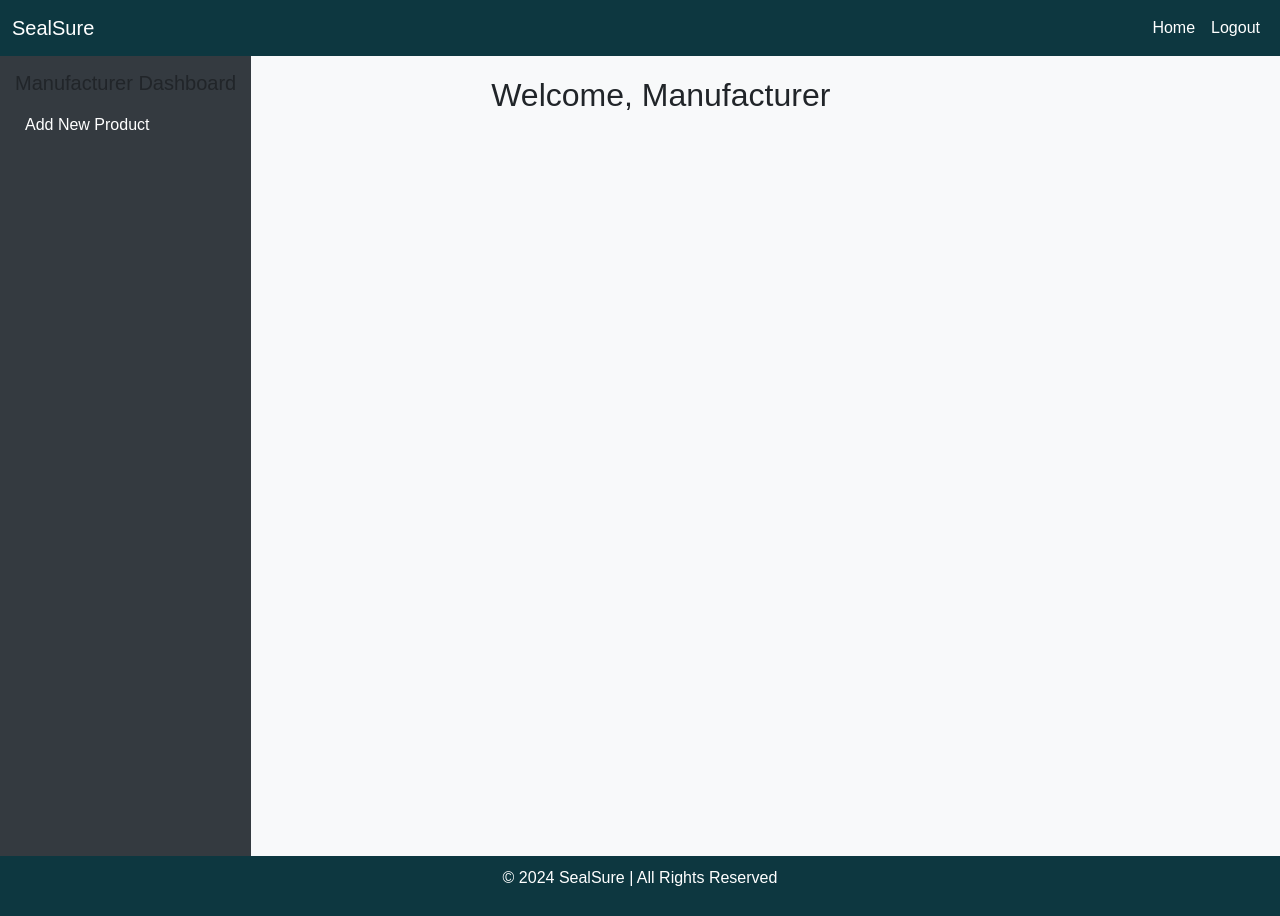
After one commit to Make-Skilled/Counterfeit-Products-Using-Blockchain, a Flask app: page /manufacturerDashboard in a window 1280 px wide. The commit adds this page. Run offline with Flask 3, Linux system fonts and the light colour scheme.

Commit message:
new updates

```diff
--- a/src/app.py
+++ b/src/app.py
@@ -1,50 +1,55 @@
-from web3 import Web3,HTTPProvider
-from flask import Flask,render_template,redirect,request,jsonify,session
+from web3 import Web3, HTTPProvider
+from flask import Flask, render_template, redirect, request, jsonify, session
 import json
 import bcrypt
 from werkzeug.utils import secure_filename
 import os
 import hashlib
 
-userManagementArtifactPath="../build/contracts/userManagement.json"
-blockchainServer="HTTP://127.0.0.1:7545"
+userManagementArtifactPath = "../build/contracts/userManagement.json"
+blockchainServer = "HTTP://127.0.0.1:7545"
 
-def connectWithContract(wallet,artifact=userManagementArtifactPath):
-    web3=Web3(HTTPProvider(blockchainServer)) # it is connecting with server
+def connectWithContract(wallet, artifact=userManagementArtifactPath):
+    web3 = Web3(HTTPProvider(blockchainServer))  # it is connecting with server
     print('Connected with Blockchain Server')
 
-    if (wallet==0):
-        web3.eth.defaultAccount=web3.eth.accounts[0]
+    if wallet == 0:
+        web3.eth.defaultAccount = web3.eth.accounts[0]
     else:
-        web3.eth.defaultAccount=wallet
+        web3.eth.defaultAccount = wallet
     print('Wallet Selected')
 
     with open(artifact) as f:
-        artifact_json=json.load(f)
-        contract_abi=artifact_json['abi']
-        contract_address=artifact_json['networks']['5777']['address']
+        artifact_json = json.load(f)
+        contract_abi = artifact_json['abi']
+        contract_address = artifact_json['networks']['5777']['address']
 
-    contract=web3.eth.contract(abi=contract_abi,address=contract_address)
+    contract = web3.eth.contract(abi=contract_abi, address=contract_address)
     print('Contract Selected')
-    return contract,web3
+    return contract, web3
 
-
-app=Flask(__name__)
-app.secret_key="1234567890"
-
+app = Flask(__name__)
+app.secret_key = "1234567890"
 
 @app.route('/')
 def homePage():
     return render_template('index.html')
 
-@app.route('/login')
+@app.route('/consumerlogin')
 def loginPage():
-    return render_template('login.html')
+    return render_template('consumerlogin.html')
+
+@app.route('/retaailerlogin')
+def retailerlogin():
+    return render_template('retailerlogin.html')
+
+@app.route('/manufacturerlogin')
+def manufacturerlogin():
+    return render_template('manufacturerlogin.html')
 
 @app.route('/consumersignup')
 def signupPage():
     return render_template('consumersignup.html')
-
 
 @app.route('/retailersignup')
 def retailsignuppage():
@@ -52,41 +57,128 @@ def retailsignuppage():
 
 @app.route("/manufacturersignup")
 def manufacsignup():
-    return render_template('manufacturersignup.hmtl')
+    return render_template('manufacturersignup.html')
+@app.route("/form")
+def form():
+    return render_template("manufacturerform.html")
+@app.route('/register', methods=['POST'])
+def register():
+    role = request.form['role']
+    wallet = request.form['account']
+    username = request.form['name']
+    email = request.form['email']
+    password = request.form['password']
+    confirmPassword = request.form['confirmPassword']
 
-@app.route('/register',methods=['POST']) # page (1 Route), page (2 Route)
-def register():
-    role=request.form['role']
-    wallet=request.form['account']
-    username=request.form['name']
-    email=request.form['email']
-    password=request.form['password']
-    confirmPassword=request.form['confirmPassword']
-
-    if(password!=confirmPassword):
-        if(role=="consumer"):
-            return render_template("consumersignup.html",message='passwords not matched, try again')
-        elif(role=="Manufacturer"):
-            return render_template("manufacturersignup.html",message='passwords not matched, try again')
-        elif(role=="retailer"):
-            return render_template("retailersignup.html",message='passwords not matched, try again')
+    if password != confirmPassword:
+        if role == "consumer":
+            return render_template("consumersignup.html", message='Passwords do not match. Try again.')
+        elif role == "Manufacturer":
+            return render_template("manufacturersignup.html", message='Passwords do not match. Try again.')
+        elif role == "retailer":
+            return render_template("retailersignup.html", message='Passwords do not match. Try again.')
         else:
             return render_template("index.html")
-    contract,web3=connectWithContract(wallet) # UserManagement
+
+    contract, web3 = connectWithContract(wallet)  # UserManagement
     try:
-        tx_hash=contract.functions.userSignUp(wallet,username,password,role,email).transact()
+        tx_hash = contract.functions.userSignUp(wallet, username, password, role, email).transact()
         web3.eth.waitForTransactionReceipt(tx_hash)
         print('Transaction Successful')
-        if(role=="consumer"):
-            return render_template("consumersignup.html",message='Signup Successful')
-        elif(role=="Manufacturer"):
-            return render_template("manufacturersignup.html",message='Signup Successful')
-        elif(role=="retailer"):
-            return render_template("retailersignup.html",message='Signup Successful')
+        if role == "consumer":
+            return render_template("consumersignup.html", message='Signup Successful')
+        elif role == "Manufacturer":
+            return render_template("manufacturersignup.html", message='Signup Successful')
+        elif role == "retailer":
+            return render_template("retailersignup.html", message='Signup Successful')
     except:
-        return render_template('signup.html',message='there is problem in creating account')
+        return render_template('signup.html', message='There was a problem creating the account.')
+
+@app.route('/manufacturerDashboard')
+def manufacturerDashboard():
+    return render_template("manufacturerHome.html")
+
+@app.route('/login', methods=['POST'])
+def login():
+    username = request.form['username']  # Get username from the login form
+    password = request.form['password']  # Get password from the login form
+
+    # Connect to the smart contract
+    contract, web3 = connectWithContract(0)  # Use default wallet for contract connection
+
+    try:
+        # Check if the login credentials are valid
+        is_valid = contract.functions.userLogin(username, password).call()
+        if is_valid:
+            # Fetch the user details by username (this will return a tuple)
+            user_details = contract.functions.viewUserByUsername(username).call()
+
+            # The user_details is a tuple, so we need to extract the values accordingly
+            user_wallet = user_details[0]  # User's wallet address
+            user_name = user_details[1]    # User's username
+            user_role = user_details[3]    # User's role
+            user_email = user_details[4]   # User's email
+
+            # Store user details in session
+            session['userwallet'] = user_wallet
+            session['username'] = user_name
+            session['userrole'] = user_role
+            session['useremail'] = user_email
+
+            # Redirect based on the user's role
+            if session['userrole'] == 'consumer':
+                return redirect('/consumerDashboard')  # Consumer-specific dashboard
+            elif session['userrole'] == 'retailer':
+                return redirect('/retailerDashboard')  # Retailer-specific dashboard
+            elif session['userrole'] == 'Manufacturer':
+                return redirect('/manufacturerDashboard')  # Manufacturer-specific dashboard
+            else:
+                return render_template('index.html', message='Role not recognized. Contact support.')
+
+        else:
+            return render_template('index.html', message='Invalid username or password. Try again.')
+
+    except Exception as e:
+        print(f"Error during login: {e}")
+        return render_template('index.html', message='Error logging in. Please try again later.')
+
+@app.route('/addProduct', methods=['POST'])
+def add_product():
+    # Check if the manufacturer is logged in
+    if 'userwallet' not in session or session['userrole'] != 'Manufacturer':
+        return jsonify({'message': 'Unauthorized access. Please log in as a Manufacturer.'}), 401
+
+    # Get the details from the form
+    product_id = request.form['product_id']
+    product_name = request.form['product_name']
+    manufacture_date = request.form['manufacture_date']
+    product_image = request.files['product_image']
+
+    # Securely save the image temporarily
+    filename = secure_filename(product_image.filename)
+    image_path = os.path.join('static/uploads', filename)
+    product_image.save(image_path)
+
+    # Generate a hash of the product image for uniqueness verification
+    with open(image_path, 'rb') as img_file:
+        image_hash = hashlib.sha256(img_file.read()).hexdigest()
+
+    # Connect to the Product contract
+    contract, web3 = connectWithContract(session['userwallet'], artifact="../build/contracts/productManagement.json")
+
+    try:
+        # Add product to the blockchain
+        tx_hash = contract.functions.addProduct(
+            session['userwallet'], product_id, product_name, manufacture_date, image_hash
+        ).transact()
+        web3.eth.waitForTransactionReceipt(tx_hash)
+        return jsonify({'message': 'Product added successfully.'}), 200
+
+    except Exception as e:
+        print(f"Error adding product: {e}")
+        return jsonify({'message': 'Error adding product. Please try again later.'}), 500
 
 
 
-if __name__=="__main__":
-    app.run(host='0.0.0.0',port=7000,debug=True)
+if __name__ == "__main__":
+    app.run(host='0.0.0.0', port=7000, debug=True)
--- a/src/templates/consumerlogin.html
+++ b/src/templates/consumerlogin.html
@@ -20,10 +20,11 @@
         <div class="form-container">
             <h3>Consumer Login</h3>
             <form id="login-form" action="/login" method="POST">
-                <input type="email" name="email" placeholder="Email" required>
+                <input type="hidden" name="role" value="consumer" required>
+                <input type="text" name="username" placeholder="Enter your username" required />
                 <input type="password" name="password" placeholder="Password" required>
                 <button type="submit">Login</button>
-                <p>Don't have an account? <a href="consumersignup.html">Sign up here</a></p>
+                <p>Don't have an account? <a href="/consumersignup">Sign up here</a></p>
             </form>
         </div>
     </div>
--- a/src/templates/consumersignup.html
+++ b/src/templates/consumersignup.html
@@ -27,7 +27,7 @@
                 <input type="password" name="password" placeholder="Password" required>
                 <input type="password" name="confirmPassword" placeholder="Confirm Password" required>
                 <button type="submit">Sign Up</button>
-                <p>Already have an account? <a href="consumerlogin.html">Login here</a></p>
+                <p>Already have an account? <a href="/consumerlogin">Login here</a></p>
                 <p style="color:red ;">{{message}}</p>
             </form>
         </div>
--- a/src/templates/index.html
+++ b/src/templates/index.html
@@ -165,7 +165,7 @@
                     <li class="nav-item dropdown">
                         <a class="nav-link dropdown-toggle" href="#" id="navbarSignup" role="button" data-bs-toggle="dropdown" aria-expanded="false">Sign Up</a>
                         <ul class="dropdown-menu" aria-labelledby="navbarSignup">
-                            <li><a class="dropdown-item" href="manufacturersignup.html">Manufacturer Signup</a></li>
+                            <li><a class="dropdown-item" href="/manufacturersignup">Manufacturer Signup</a></li>
                             <li><a class="dropdown-item" href="/retailersignup">Retailer Signup</a></li>
                             <li><a class="dropdown-item" href="/consumersignup">Consumer Signup</a></li>
                         </ul>
--- /dev/null
+++ b/src/templates/manufacturerHome.html
@@ -0,0 +1,101 @@
+<!DOCTYPE html>
+<html lang="en">
+<head>
+    <meta charset="UTF-8">
+    <meta name="viewport" content="width=device-width, initial-scale=1.0">
+    <title>Manufacturer Dashboard</title>
+    <link href="https://cdn.jsdelivr.net/npm/bootstrap@5.3.0-alpha3/dist/css/bootstrap.min.css" rel="stylesheet">
+    <style>
+        body {
+            background-color: #f8f9fa;
+            font-family: 'Arial', sans-serif;
+        }
+
+        .navbar {
+            background-color: #0d3740;
+        }
+
+        .navbar-brand, .navbar-nav .nav-link {
+            color: #ffffff;
+        }
+
+        .navbar-nav .nav-link:hover {
+            color: #0d6efd;
+        }
+
+        .sidebar {
+            height: 100vh;
+            background-color: #343a40;
+            padding: 15px;
+        }
+
+        .sidebar a {
+            color: #ffffff;
+            display: block;
+            padding: 10px;
+            text-decoration: none;
+            border-radius: 5px;
+        }
+
+        .sidebar a:hover {
+            background-color: #495057;
+        }
+
+        .content {
+            margin-left: 220px;
+            padding: 20px;
+        }
+
+        .dashboard-card {
+            border: none;
+            border-radius: 10px;
+            box-shadow: 0 4px 8px rgba(0, 0, 0, 0.1);
+        }
+
+        footer {
+            background-color: #0d3740;
+            color: white;
+            text-align: center;
+            padding: 10px 0;
+        }
+    </style>
+</head>
+<body>
+    <nav class="navbar navbar-expand-lg">
+        <div class="container-fluid">
+            <a class="navbar-brand" href="#">SealSure</a>
+            <button class="navbar-toggler" type="button" data-bs-toggle="collapse" data-bs-target="#navbarNav" aria-controls="navbarNav" aria-expanded="false" aria-label="Toggle navigation">
+                <span class="navbar-toggler-icon"></span>
+            </button>
+            <div class="collapse navbar-collapse" id="navbarNav">
+                <ul class="navbar-nav ms-auto">
+                    <li class="nav-item">
+                        <a class="nav-link" href="/">Home</a>
+                    </li>
+                    <li class="nav-item">
+                        <a class="nav-link" href="/logout">Logout</a>
+                    </li>
+                </ul>
+            </div>
+        </div>
+    </nav>
+
+    <div class="d-flex">
+        <div class="sidebar">
+            <h5>Manufacturer Dashboard</h5>
+            <a href="/form">Add New Product</a>
+        </div>
+
+        <div class="content">
+            <h2>Welcome, Manufacturer</h2>
+
+        </div>
+    </div>
+
+    <footer>
+        <p>&copy; 2024 SealSure | All Rights Reserved</p>
+    </footer>
+
+    <script src="https://cdn.jsdelivr.net/npm/bootstrap@5.3.0-alpha3/dist/js/bootstrap.bundle.min.js"></script>
+</body>
+</html>
--- a/src/templates/retailerlogin.html
+++ b/src/templates/retailerlogin.html
@@ -20,10 +20,11 @@
         <div class="form-container">
             <h3>Retailer Login</h3>
             <form id="login-form" action="/login" method="POST">
-                <input type="email" name="email" placeholder="Email" required>
+                <input type="hidden" name="role" value="retailer" required>
+                <input type="text" name="username" placeholder="Enter your username" required />
                 <input type="password" name="password" placeholder="Password" required>
                 <button type="submit">Login</button>
-                <p>Don't have an account? <a href="retailersignup.html">Sign up here</a></p>
+                <p>Don't have an account? <a href="/retailersignup">Sign up here</a></p>
             </form>
         </div>
     </div>
--- a/src/templates/retailersignup.html
+++ b/src/templates/retailersignup.html
@@ -4,7 +4,7 @@
     <meta charset="UTF-8">
     <meta name="viewport" content="width=device-width, initial-scale=1.0">
     <title>Retailer Signup</title>
-    <link rel="stylesheet" href="style.css">
+    <link rel="stylesheet" href="../static/style.css">
 </head>
 <body>
     <nav class="navbar">
@@ -27,7 +27,7 @@
                 <input type="password" name="password" placeholder="Password" required>
                 <input type="password" name="confirmPassword" placeholder="Confirm Password" required>
                 <button type="submit">Sign Up</button>
-                <p>Already have an account? <a href="retailerlogin.html">Login here</a></p>
+                <p>Already have an account? <a href="/retaailerlogin">Login here</a></p>
                 <p style="color:red ;">{{message}}</p>
             </form>
         </div>
```
Also changed, not shown: src/templates/manufacturerform.html (+2 -24 lines), src/templates/manufacturerlogin.html (+6 -21 lines), src/templates/manufacturersignup.html (+2 -20 lines), src/templates/productdetails.html (+0 -30 lines).
